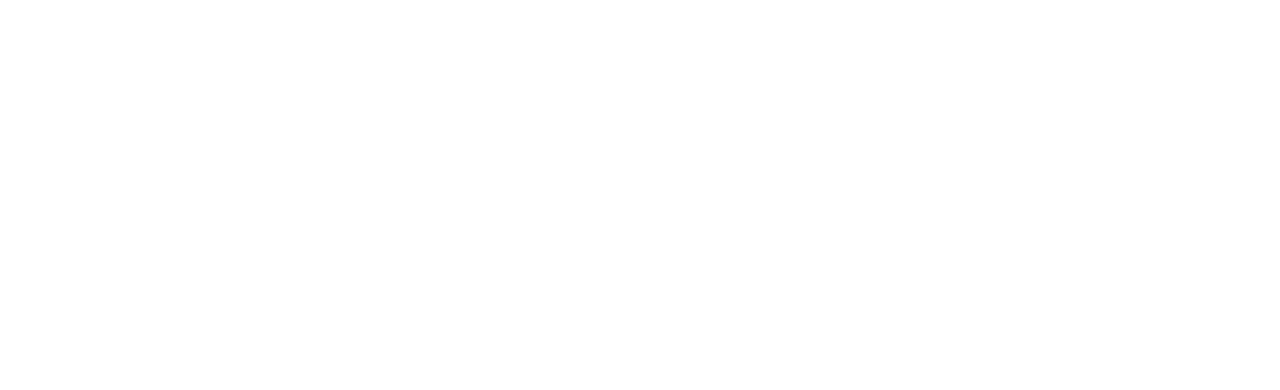
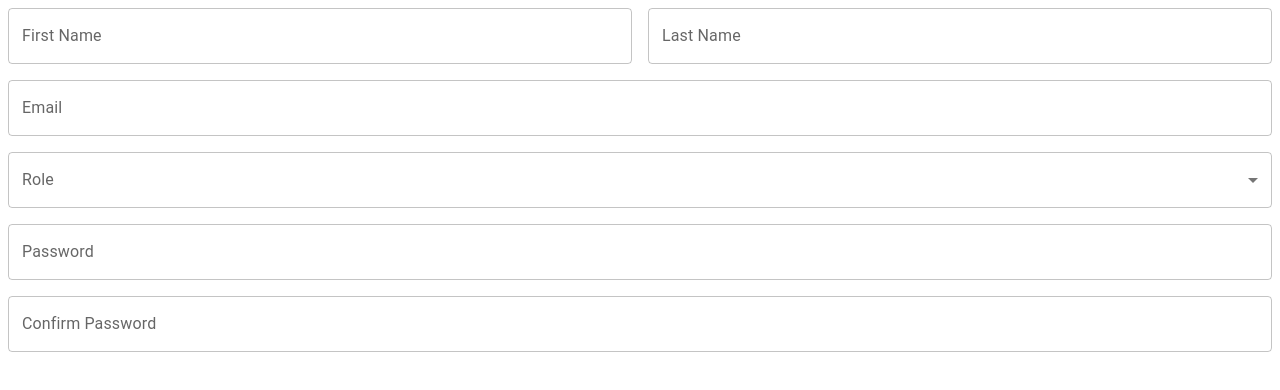
Before and after one commit to SachinthaNimesh370/EduSpark-Scholarship-Management-System-Frontend, a React (Vite) app: page / in a window 1280 px wide. Shown: the top 390 px of the page. Built offline with nearby package versions, Linux system fonts and the light colour scheme.

Commit message:
Add text field for basic user details

```diff
--- a/src/App.jsx
+++ b/src/App.jsx
@@ -1,11 +1,12 @@
 import { useState } from 'react'
+import RegisterPage from './pages/auth/RegisterPage'
 
 
 function App() {
 
   return (
     <>
-
+      <RegisterPage/>
     </>
   )
 }
--- a/src/pages/auth/RegisterPage.jsx
+++ b/src/pages/auth/RegisterPage.jsx
@@ -0,0 +1,117 @@
+import React from 'react'
+import { Box, Grid, TextField,InputLabel,Select,OutlinedInput,MenuItem,FormControl } from '@mui/material';
+import { useTheme } from '@mui/material/styles';
+
+function RegisterPage() {
+    function InputField({ label, type, id }) {
+        return (
+          <TextField
+            id={id}
+            label={label}
+            type={type}
+            variant="outlined"
+            margin="none"
+            fullWidth
+          />
+        );
+    }
+
+
+    //Start Role Selectoer
+    const ITEM_HEIGHT = 48;
+    const ITEM_PADDING_TOP = 8;
+    const MenuProps = {
+        PaperProps: {
+          style: {
+            maxHeight: ITEM_HEIGHT * 4.5 + ITEM_PADDING_TOP,
+            width: 250,
+          },
+        },
+      };
+
+    function RoleSelector(){
+        const [role, setRole] = React.useState([]);
+        const theme = useTheme();
+
+        const names = ['Provider','Cordinator','Lecturer','Student' ];
+
+        function getStyles(name, role, theme) {
+            return {
+              fontWeight: role.includes(name)
+                ? theme.typography.fontWeightMedium
+                : theme.typography.fontWeightRegular,
+            };
+        }
+
+        const handleChange = (event) => {
+            setRole(event.target.value); // Single string value
+        };
+        return(
+            <>
+                <FormControl fullWidth>
+                    <InputLabel id="role-selector-label">Role</InputLabel>
+
+                    <Select
+                        labelId="role-selector-label"
+                        id="selected"
+                        value={role}
+                        onChange={handleChange}
+                        input={<OutlinedInput label="Role" />}
+                        MenuProps={MenuProps}
+                    >
+                        <MenuItem value="">
+                            <em>Select a role</em>
+                        </MenuItem>
+
+                        {names.map((name) => (
+                            <MenuItem
+                                key={name}
+                                value={name}
+                                style={getStyles(name, role, theme)}
+                            >
+                                {name}
+                            </MenuItem>
+                        ))}
+                    </Select>
+                </FormControl>
+            </>
+        )
+    }
+    //Finish Role Selector
+
+  return (
+    <Box>
+        <Grid container rowSpacing={2} columnSpacing={2} >
+        {/* First Name and Last Name in the same row */}
+            <Grid  size={6}>
+                <InputField id="fname" label="First Name" type="text" />
+            </Grid>
+            <Grid size={6}>
+                <InputField id="lname" label="Last Name" type="text"/>
+            </Grid>
+            <Grid size={12} >
+                <InputField id="email"  label="Email" type="email" />
+            </Grid>
+
+            <Grid size={12} >
+                <RoleSelector />
+            </Grid>
+
+            <Grid size={12} >
+                <InputField id="conPassword" label="Password" type="password"  />
+            </Grid>
+            <Grid size={12} >
+                <InputField id="password" label="Confirm Password" type="password" />
+            </Grid>
+
+        </Grid>
+
+
+
+
+
+    </Box>
+  )
+}
+
+export default RegisterPage
```
